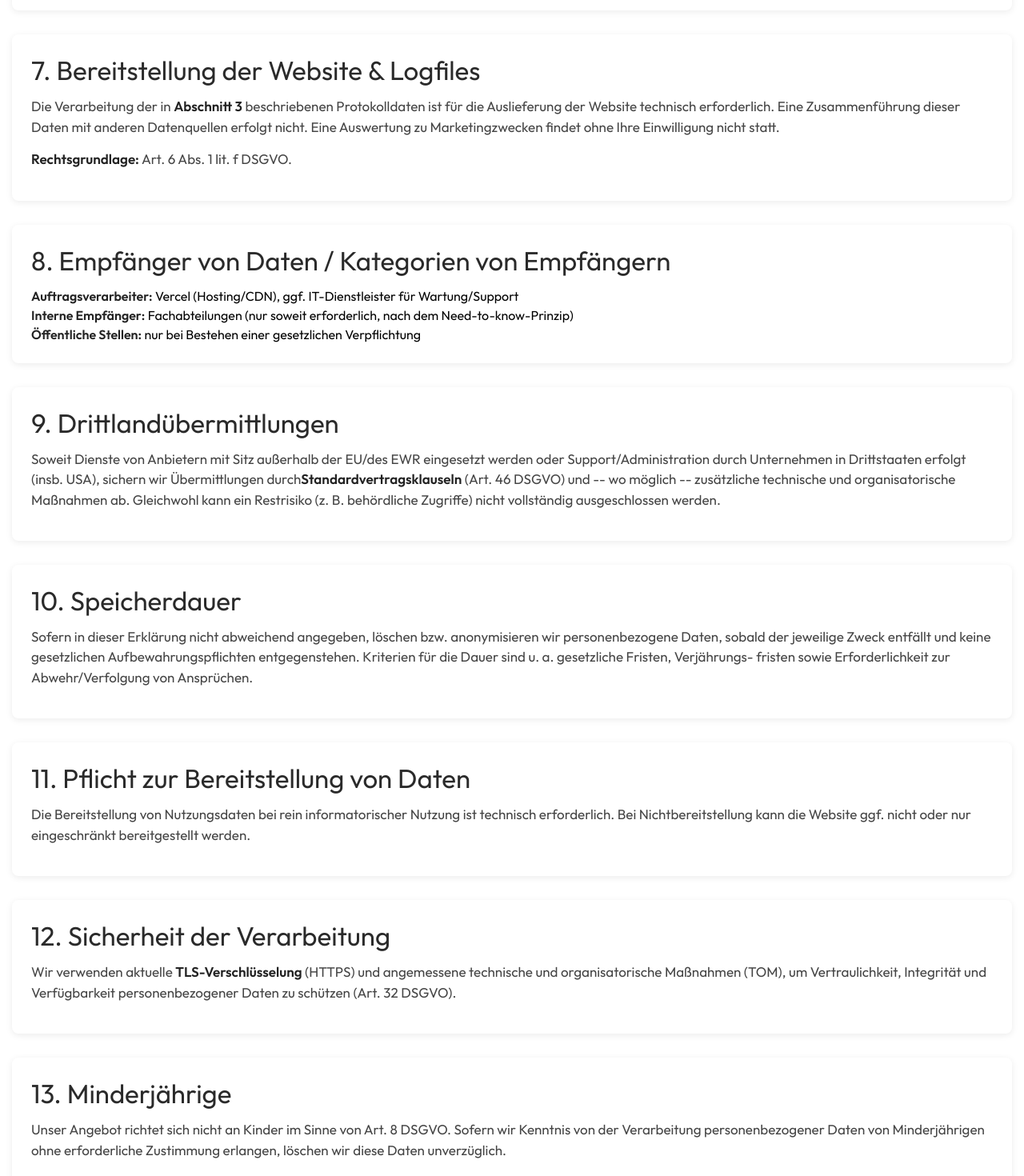
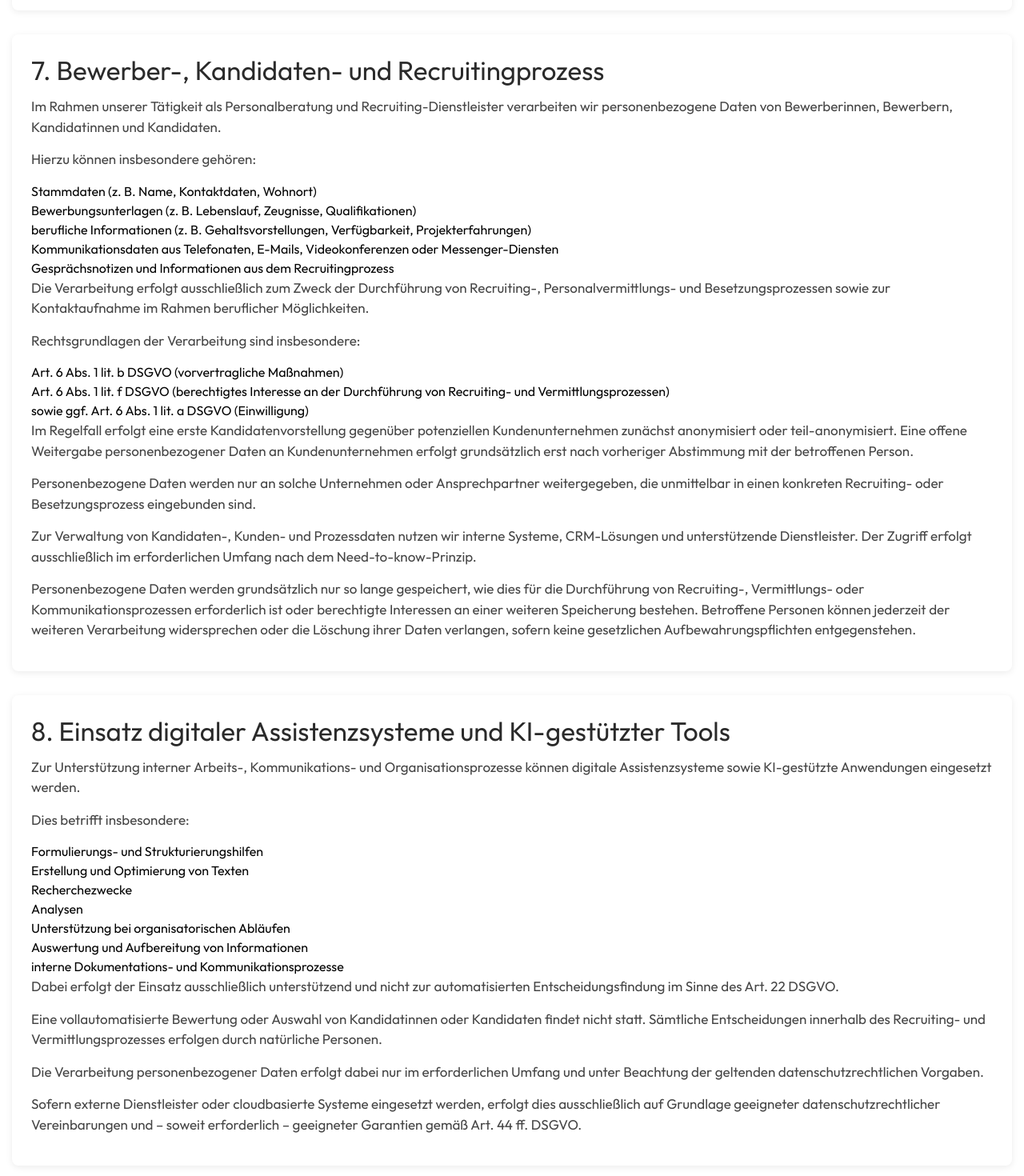
Before and after one commit to codingmaster094/MeaNova, a Next.js app: page /datenschutzerklaerung in a window 1280 px wide. Shown: the part 2540-4010 px from the top of the page at 80% size. Built offline with nearby package versions, Linux system fonts and the light colour scheme.

Commit message:
new changes

```diff
--- a/src/app/(frontend)/datenschutzerklaerung/page.js
+++ b/src/app/(frontend)/datenschutzerklaerung/page.js
@@ -197,7 +197,72 @@ const page = () => {
         </div>
 
         <div className="section">
-          <h2>7. Bereitstellung der Website &amp; Logfiles</h2>
+          <h2>7. Bewerber-, Kandidaten- und Recruitingprozess</h2>
+          <p>
+            Im Rahmen unserer Tätigkeit als Personalberatung und Recruiting-Dienstleister verarbeiten wir personenbezogene Daten von Bewerberinnen, Bewerbern, Kandidatinnen und Kandidaten.
+          </p>
+          <p>Hierzu können insbesondere gehören:</p>
+          <ul>
+            <li>Stammdaten (z. B. Name, Kontaktdaten, Wohnort)</li>
+            <li>Bewerbungsunterlagen (z. B. Lebenslauf, Zeugnisse, Qualifikationen)</li>
+            <li>berufliche Informationen (z. B. Gehaltsvorstellungen, Verfügbarkeit, Projekterfahrungen)</li>
+            <li>Kommunikationsdaten aus Telefonaten, E-Mails, Videokonferenzen oder Messenger-Diensten</li>
+            <li>Gesprächsnotizen und Informationen aus dem Recruitingprozess</li>
+          </ul>
+          <p>
+            Die Verarbeitung erfolgt ausschließlich zum Zweck der Durchführung von Recruiting-, Personalvermittlungs- und Besetzungsprozessen sowie zur Kontaktaufnahme im Rahmen beruflicher Möglichkeiten.
+          </p>
+          <p>Rechtsgrundlagen der Verarbeitung sind insbesondere:</p>
+          <ul>
+            <li>Art. 6 Abs. 1 lit. b DSGVO (vorvertragliche Maßnahmen)</li>
+            <li>Art. 6 Abs. 1 lit. f DSGVO (berechtigtes Interesse an der Durchführung von Recruiting- und Vermittlungsprozessen)</li>
+            <li>sowie ggf. Art. 6 Abs. 1 lit. a DSGVO (Einwilligung)</li>
+          </ul>
+          <p>
+            Im Regelfall erfolgt eine erste Kandidatenvorstellung gegenüber potenziellen Kundenunternehmen zunächst anonymisiert oder teil-anonymisiert. Eine offene Weitergabe personenbezogener Daten an Kundenunternehmen erfolgt grundsätzlich erst nach vorheriger Abstimmung mit der betroffenen Person.
+          </p>
+          <p>
+            Personenbezogene Daten werden nur an solche Unternehmen oder Ansprechpartner weitergegeben, die unmittelbar in einen konkreten Recruiting- oder Besetzungsprozess eingebunden sind.
+          </p>
+          <p>
+            Zur Verwaltung von Kandidaten-, Kunden- und Prozessdaten nutzen wir interne Systeme, CRM-Lösungen und unterstützende Dienstleister. Der Zugriff erfolgt ausschließlich im erforderlichen Umfang nach dem Need-to-know-Prinzip.
+          </p>
+          <p>
+            Personenbezogene Daten werden grundsätzlich nur so lange gespeichert, wie dies für die Durchführung von Recruiting-, Vermittlungs- oder Kommunikationsprozessen erforderlich ist oder berechtigte Interessen an einer weiteren Speicherung bestehen. Betroffene Personen können jederzeit der weiteren Verarbeitung widersprechen oder die Löschung ihrer Daten verlangen, sofern keine gesetzlichen Aufbewahrungspflichten entgegenstehen.
+          </p>
+        </div>
+
+        <div className="section">
+          <h2>8. Einsatz digitaler Assistenzsysteme und KI-gestützter Tools</h2>
+          <p>
+            Zur Unterstützung interner Arbeits-, Kommunikations- und Organisationsprozesse können digitale Assistenzsysteme sowie KI-gestützte Anwendungen eingesetzt werden.
+          </p>
+          <p>Dies betrifft insbesondere:</p>
+          <ul>
+            <li>Formulierungs- und Strukturierungshilfen</li>
+            <li>Erstellung und Optimierung von Texten</li>
+            <li>Recherchezwecke</li>
+            <li>Analysen</li>
+            <li>Unterstützung bei organisatorischen Abläufen</li>
+            <li>Auswertung und Aufbereitung von Informationen</li>
+            <li>interne Dokumentations- und Kommunikationsprozesse</li>
+          </ul>
+          <p>
+            Dabei erfolgt der Einsatz ausschließlich unterstützend und nicht zur automatisierten Entscheidungsfindung im Sinne des Art. 22 DSGVO.
+          </p>
+          <p>
+            Eine vollautomatisierte Bewertung oder Auswahl von Kandidatinnen oder Kandidaten findet nicht statt. Sämtliche Entscheidungen innerhalb des Recruiting- und Vermittlungsprozesses erfolgen durch natürliche Personen.
+          </p>
+          <p>
+            Die Verarbeitung personenbezogener Daten erfolgt dabei nur im erforderlichen Umfang und unter Beachtung der geltenden datenschutzrechtlichen Vorgaben.
+          </p>
+          <p>
+            Sofern externe Dienstleister oder cloudbasierte Systeme eingesetzt werden, erfolgt dies ausschließlich auf Grundlage geeigneter datenschutzrechtlicher Vereinbarungen und – soweit erforderlich – geeigneter Garantien gemäß Art. 44 ff. DSGVO.
+          </p>
+        </div>
+
+        <div className="section">
+          <h2>9. Bereitstellung der Website &amp; Logfiles</h2>
           <p>
             Die Verarbeitung der in <strong>Abschnitt 3</strong> beschriebenen
             Protokolldaten ist für die Auslieferung der Website technisch
@@ -211,7 +276,7 @@ const page = () => {
         </div>
 
         <div className="section">
-          <h2>8. Empfänger von Daten / Kategorien von Empfängern</h2>
+          <h2>10. Empfänger von Daten / Kategorien von Empfängern</h2>
           <ul>
             <li>
               <strong>Auftragsverarbeiter:</strong> Vercel (Hosting/CDN), ggf.
@@ -229,7 +294,7 @@ const page = () => {
         </div>
 
         <div className="section">
-          <h2>9. Drittlandübermittlungen</h2>
+          <h2>11. Drittlandübermittlungen</h2>
           <p>
             Soweit Dienste von Anbietern mit Sitz außerhalb der EU/des EWR eingesetzt
             werden oder Support/Administration durch Unternehmen in Drittstaaten
@@ -242,7 +307,7 @@ const page = () => {
         </div>
 
         <div className="section">
-          <h2>10. Speicherdauer</h2>
+          <h2>12. Speicherdauer</h2>
           <p>
             Sofern in dieser Erklärung nicht abweichend angegeben, löschen bzw.
             anonymisieren wir personenbezogene Daten, sobald der jeweilige Zweck
@@ -253,7 +318,7 @@ const page = () => {
         </div>
 
         <div className="section">
-          <h2>11. Pflicht zur Bereitstellung von Daten</h2>
+          <h2>13. Pflicht zur Bereitstellung von Daten</h2>
           <p>
             Die Bereitstellung von Nutzungsdaten bei rein informatorischer Nutzung
             ist technisch erforderlich. Bei Nichtbereitstellung kann die Website
@@ -262,7 +327,7 @@ const page = () => {
         </div>
 
         <div className="section">
-          <h2>12. Sicherheit der Verarbeitung</h2>
+          <h2>14. Sicherheit der Verarbeitung</h2>
           <p>
             Wir verwenden aktuelle <strong>TLS-Verschlüsselung</strong> (HTTPS) und
             angemessene technische und organisatorische Maßnahmen (TOM), um
@@ -272,7 +337,7 @@ const page = () => {
         </div>
 
         <div className="section">
-          <h2>13. Minderjährige</h2>
+          <h2>15. Minderjährige</h2>
           <p>
             Unser Angebot richtet sich nicht an Kinder im Sinne von Art. 8 DSGVO.
             Sofern wir Kenntnis von der Verarbeitung personenbezogener Daten von
@@ -282,7 +347,7 @@ const page = () => {
         </div>
 
         <div className="section">
-          <h2>14. Keine automatisierte Entscheidungsfindung</h2>
+          <h2>16. Keine automatisierte Entscheidungsfindung</h2>
           <p>
             Es findet <strong>keine</strong> automatisierte Entscheidungsfindung
             einschließlich Profiling i. S. v. Art. 22 DSGVO statt.
@@ -290,7 +355,7 @@ const page = () => {
         </div>
 
         <div className="section">
-          <h2>15. Rechte der betroffenen Personen</h2>
+          <h2>17. Rechte der betroffenen Personen</h2>
           <p>Sie haben nach Maßgabe der gesetzlichen Voraussetzungen das Recht auf:</p>
           <ul>
             <li><strong>Auskunft</strong> (Art. 15 DSGVO),</li>
@@ -315,7 +380,7 @@ const page = () => {
         </div>
 
         <div className="section">
-          <h2>16. Beschwerderecht bei einer Aufsichtsbehörde</h2>
+          <h2>18. Beschwerderecht bei einer Aufsichtsbehörde</h2>
           <p>
             Sie haben das Recht, sich bei einer Datenschutz-Aufsichtsbehörde zu
             beschweren (Art. 77 DSGVO). Für Bayern (Sitz unseres Unternehmens)
@@ -331,7 +396,7 @@ const page = () => {
         </div>
 
         <div className="section">
-          <h2>17. Änderungen dieser Datenschutzerklärung</h2>
+          <h2>19. Änderungen dieser Datenschutzerklärung</h2>
           <p>
             Wir passen diese Datenschutzerklärung an, wenn dies aufgrund technischer
             Änderungen, rechtlicher Vorgaben oder der Erweiterung unserer Dienste
```
